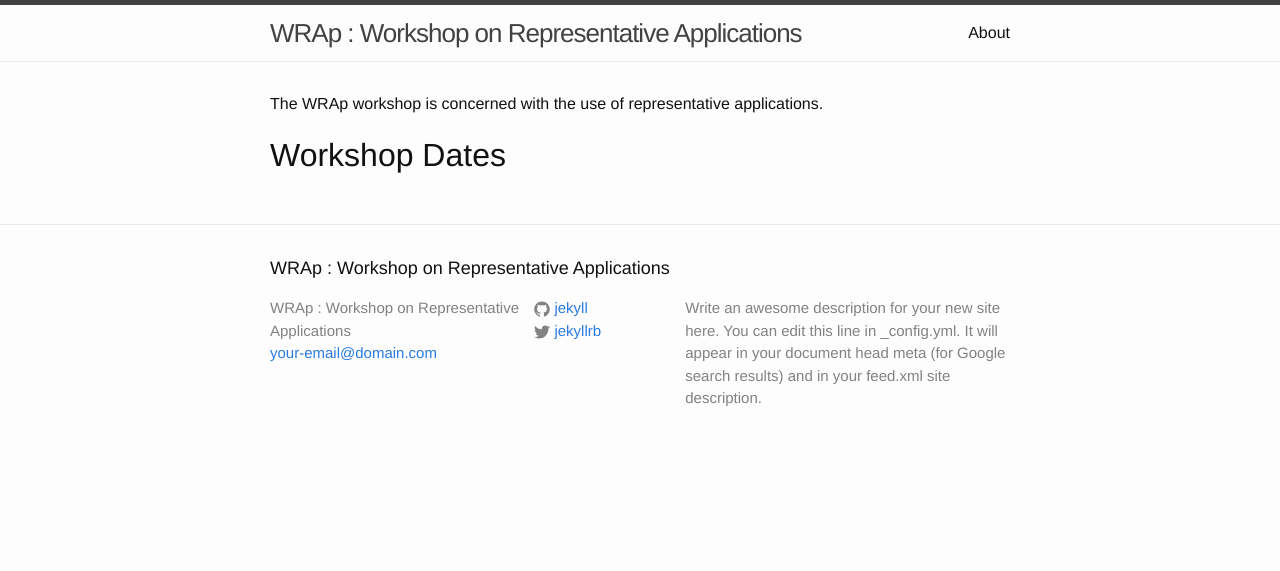
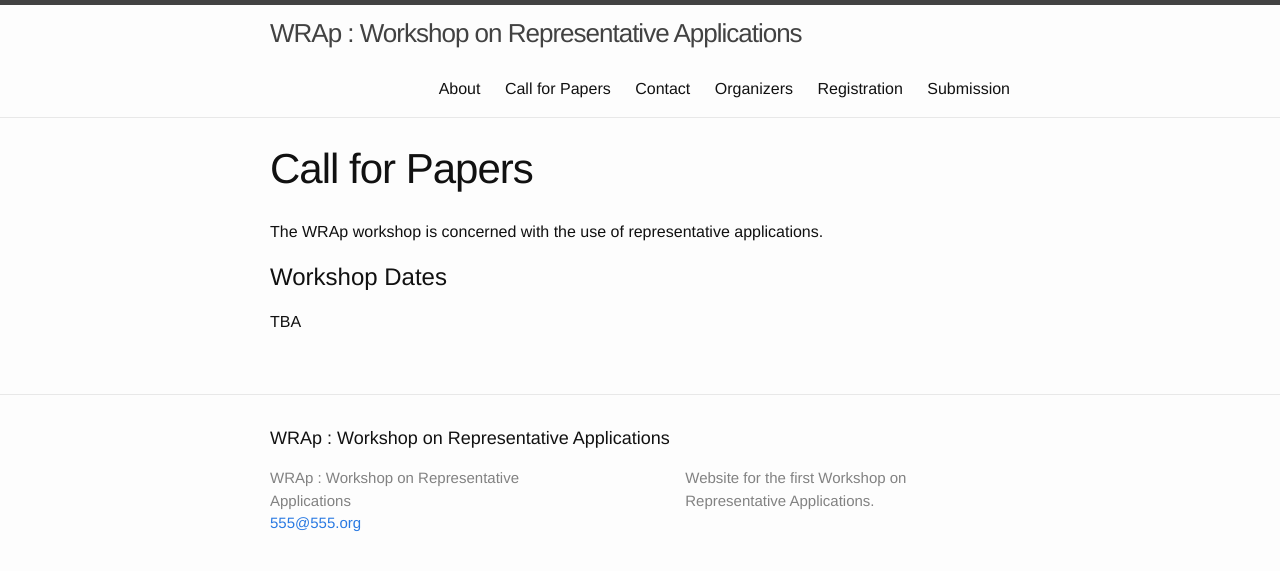
Before and after one commit to WRAP-workshop/WRAP-workshop.github.io, a Jekyll site: the page built from cfp.md, in a window 1280 px wide. Shown: the top 571 px of the page. Built offline with Jekyll 4.4.1, drawn with Linux system fonts in a browser that asks for light colours.

Commit message:
added frame files for the other pages

```diff
--- a/_config.yml
+++ b/_config.yml
@@ -1,14 +1,13 @@
+# pass
 # Site settings
 title: "WRAp : Workshop on Representative Applications"
-email: your-email@domain.com
+email: 555@555.org
 description: > # this means to ignore newlines until "baseurl:"
-  Write an awesome description for your new site here. You can edit this
-  line in _config.yml. It will appear in your document head meta (for
-  Google search results) and in your feed.xml site description.
+  Website for the first Workshop on Representative Applications.
 baseurl: "" # the subpath of your site, e.g. /blog/
-url: "http://yourdomain.com" # the base hostname & protocol for your site
-twitter_username: jekyllrb
-github_username:  jekyll
+url: "http://wrap-workshop.github.io" # the base hostname & protocol for your site
+# twitter_username: jekyllrb
+# github_username:  jekyll
 
 # Build settings
 markdown: kramdown
--- a/cfp.md
+++ b/cfp.md
@@ -1,7 +1,10 @@
 ---
-layout: default
+layout: page
+title: Call for Papers
+permalink: /cfp/
 ---
 
 The WRAp workshop is concerned with the use of representative applications.
 
 # Workshop Dates
+TBA
```
Also changed, not shown: contact.md (added, +9 -0 lines), organizers.md (added, +11 -0 lines), registration.md (added, +8 -0 lines), submission.md (added, +8 -0 lines).
